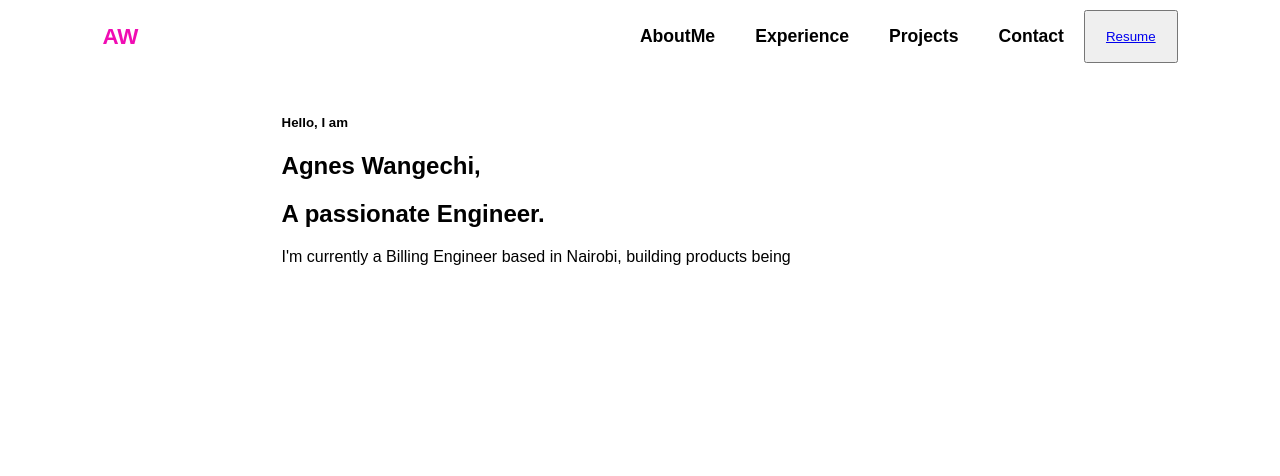
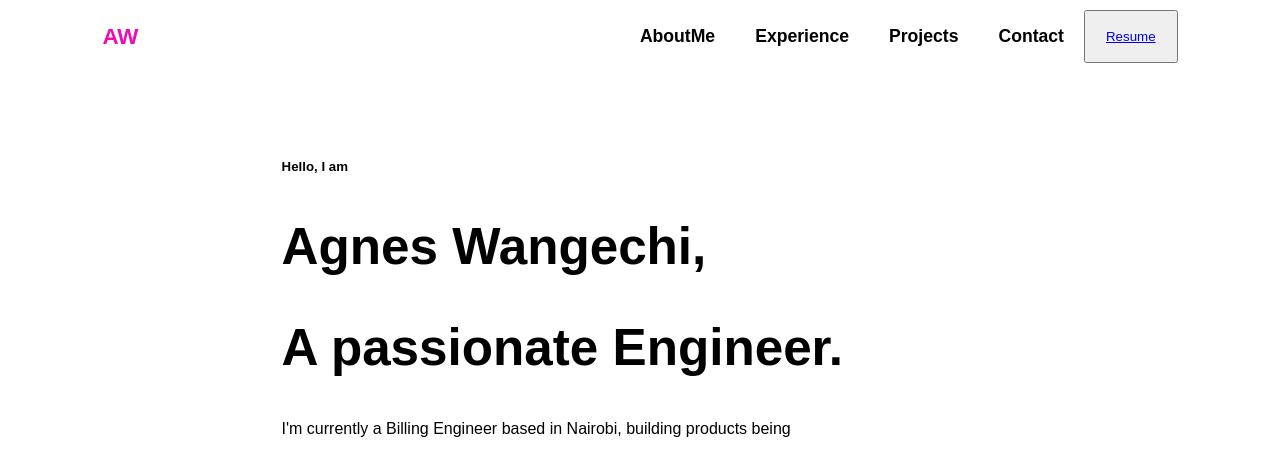
Before and after one commit to AgnesWangechi/Agnes-Wangechi, a React (Create React App) app: page / in a window 1280 px wide. Shown: the top 476 px of the page. Built offline with nearby package versions, Linux system fonts and the light colour scheme.

Commit message:
Hero content

```diff
--- a/src/Components/Hero/Hero.css
+++ b/src/Components/Hero/Hero.css
@@ -1,3 +1,6 @@
 section{
-    padding: 20px 22%;
+    padding: 5% 22%;
 }
+h2{
+    font-size: 3.2rem;
+}
```
